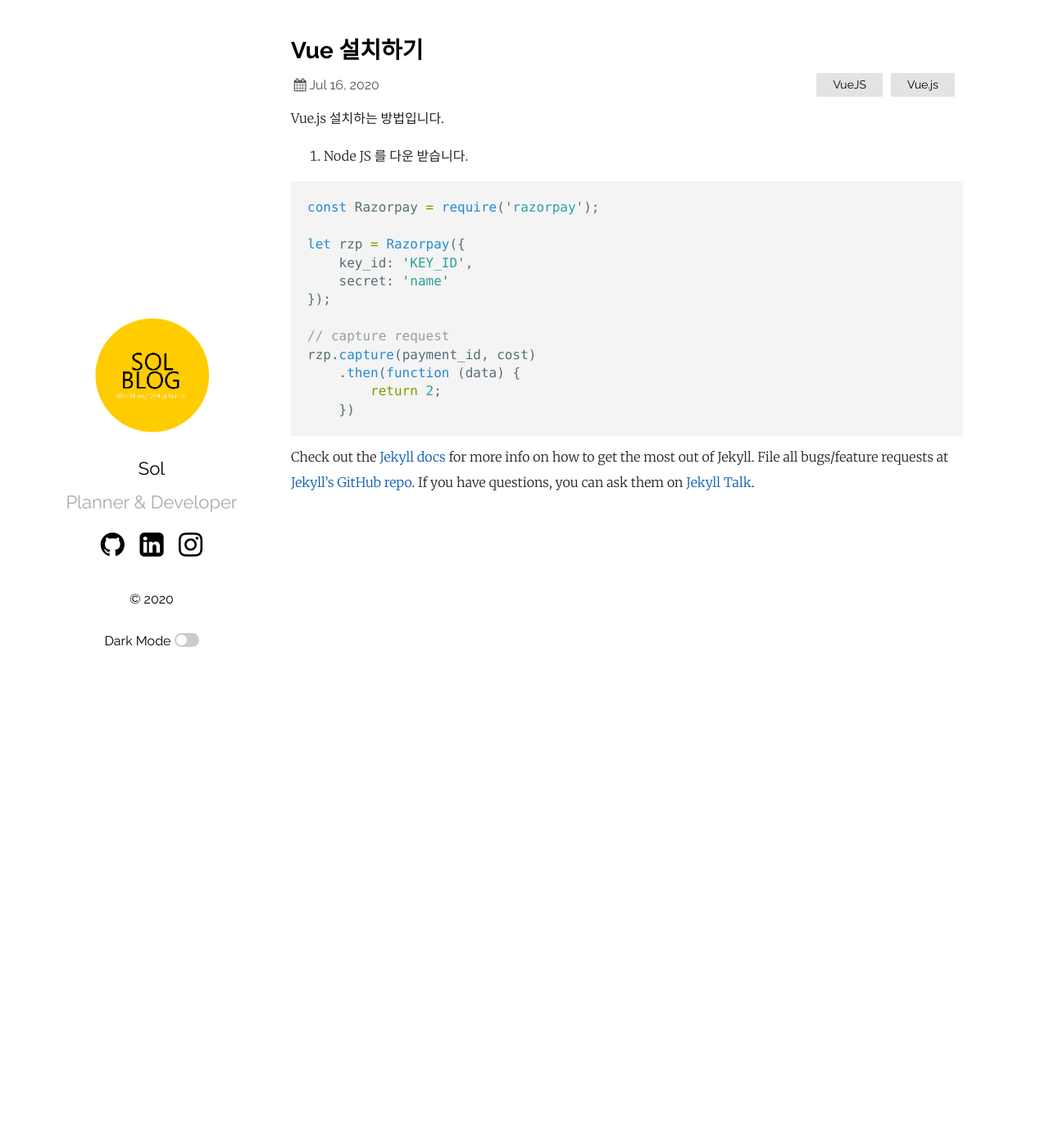
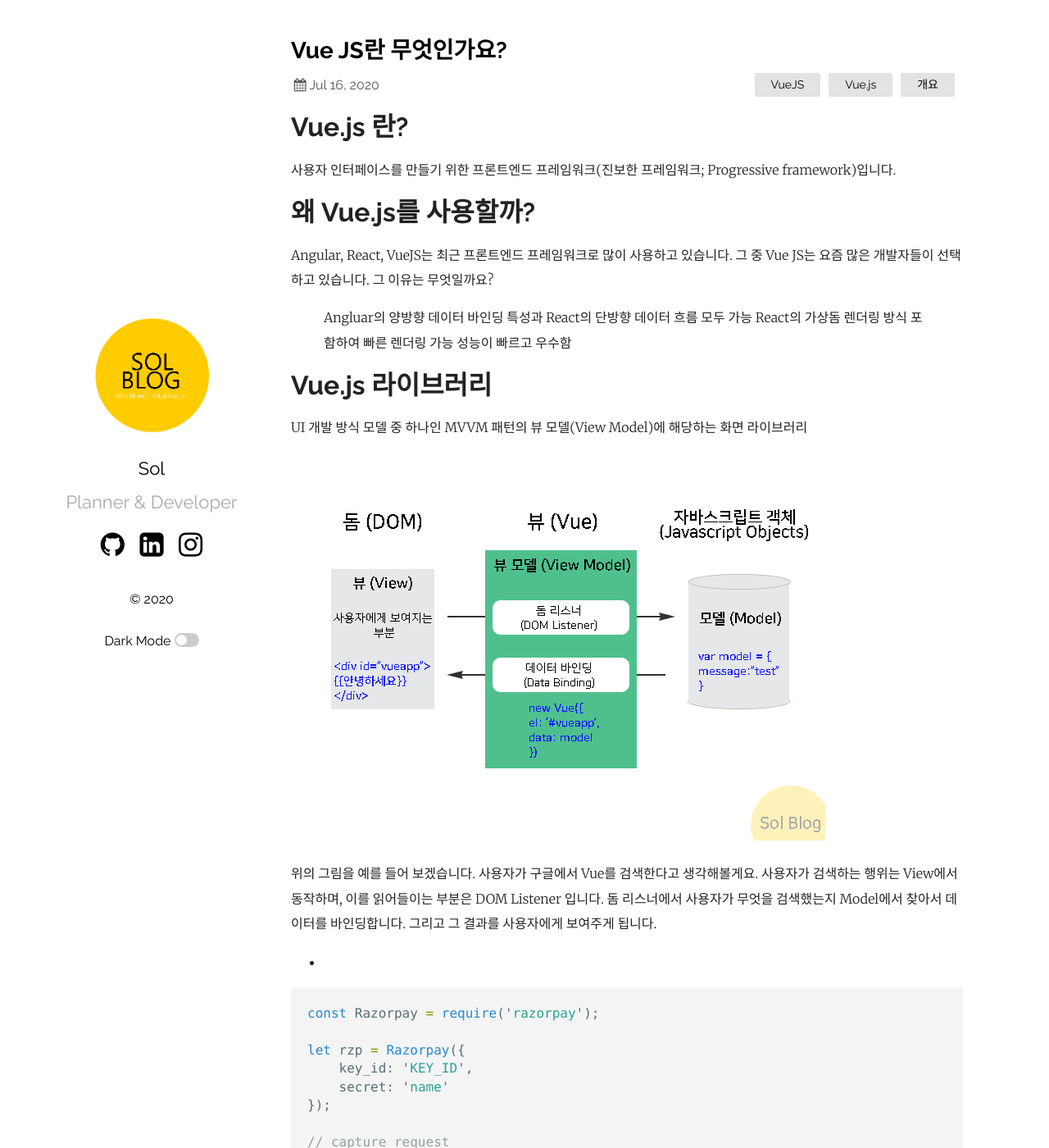
Before and after one commit to bethbang1004/bethbang1004.github.io, a Jekyll site: the page built from _posts/2020-07-17-welcome-to-jekyll.markdown, in a window 1280 px wide and 1400 px high. Shown: the whole window at 82% size. Built offline with Jekyll 4.4.1, drawn with Linux system fonts in a browser that asks for light colours.

Commit message:
Update 2020-07-17-welcome-to-jekyll.markdown

````diff
--- a/_posts/2020-07-17-welcome-to-jekyll.markdown
+++ b/_posts/2020-07-17-welcome-to-jekyll.markdown
@@ -1,12 +1,30 @@
 ---
 layout: post
-title:  "Vue 설치하기"
+title:  "Vue JS란 무엇인가요?"
 date:   2020-07-17 00:12:51 +0900
-categories: VueJS Vue.js
+categories: VueJS Vue.js 개요
 ---
-Vue.js 설치하는 방법입니다.
+# Vue.js 란?
+사용자 인터페이스를 만들기 위한 프론트엔드 프레임워크(진보한 프레임워크; Progressive framework)입니다.
 
-1. Node JS 를 다운 받습니다.
+# 왜 Vue.js를 사용할까?
+Angular, React, VueJS는 최근 프론트엔드 프레임워크로 많이 사용하고 있습니다.
+그 중 Vue JS는 요즘 많은 개발자들이 선택하고 있습니다. 그 이유는 무엇일까요?
+> Angluar의 양방향 데이터 바인딩 특성과 React의 단방향 데이터 흐름 모두 가능
+> React의 가상돔 렌더링 방식 포함하여 빠른 렌더링 가능
+> 성능이 빠르고 우수함
+
+# Vue.js 라이브러리
+UI 개발 방식 모델 중 하나인 MVVM 패턴의 뷰 모델(View Model)에 해당하는 화면 라이브러리
+![Alt text](/assets/vueArch01.png "MVVM View Model")
+
+위의 그림을 예를 들어 보겠습니다.
+사용자가 구글에서 Vue를 검색한다고 생각해볼게요.
+사용자가 검색하는 행위는 View에서 동작하며, 이를 읽어들이는 부분은 DOM Listener 입니다.
+돔 리스너에서 사용자가 무엇을 검색했는지 Model에서 찾아서 데이터를 바인딩합니다.
+그리고 그 결과를 사용자에게 보여주게 됩니다.
+
+-
 
 ```javascript
 const Razorpay = require('razorpay');
````
